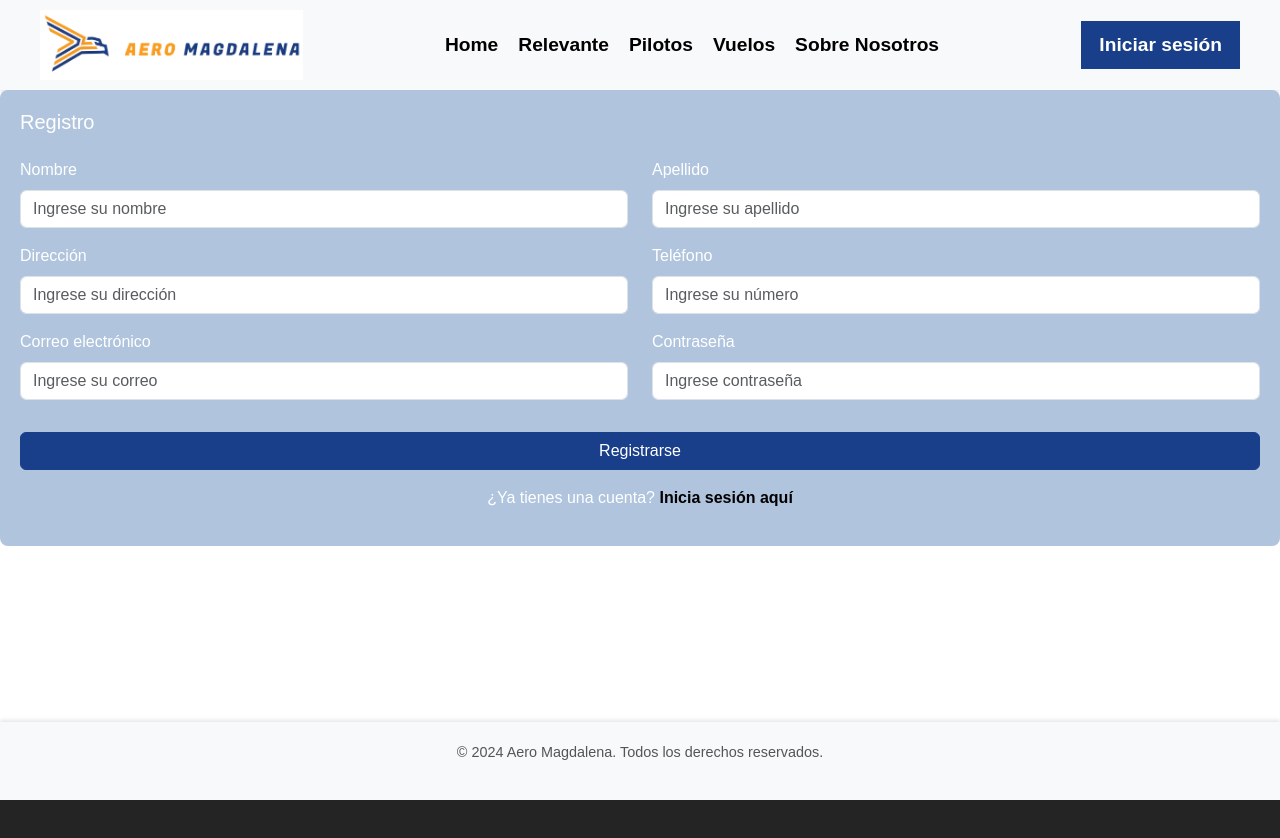
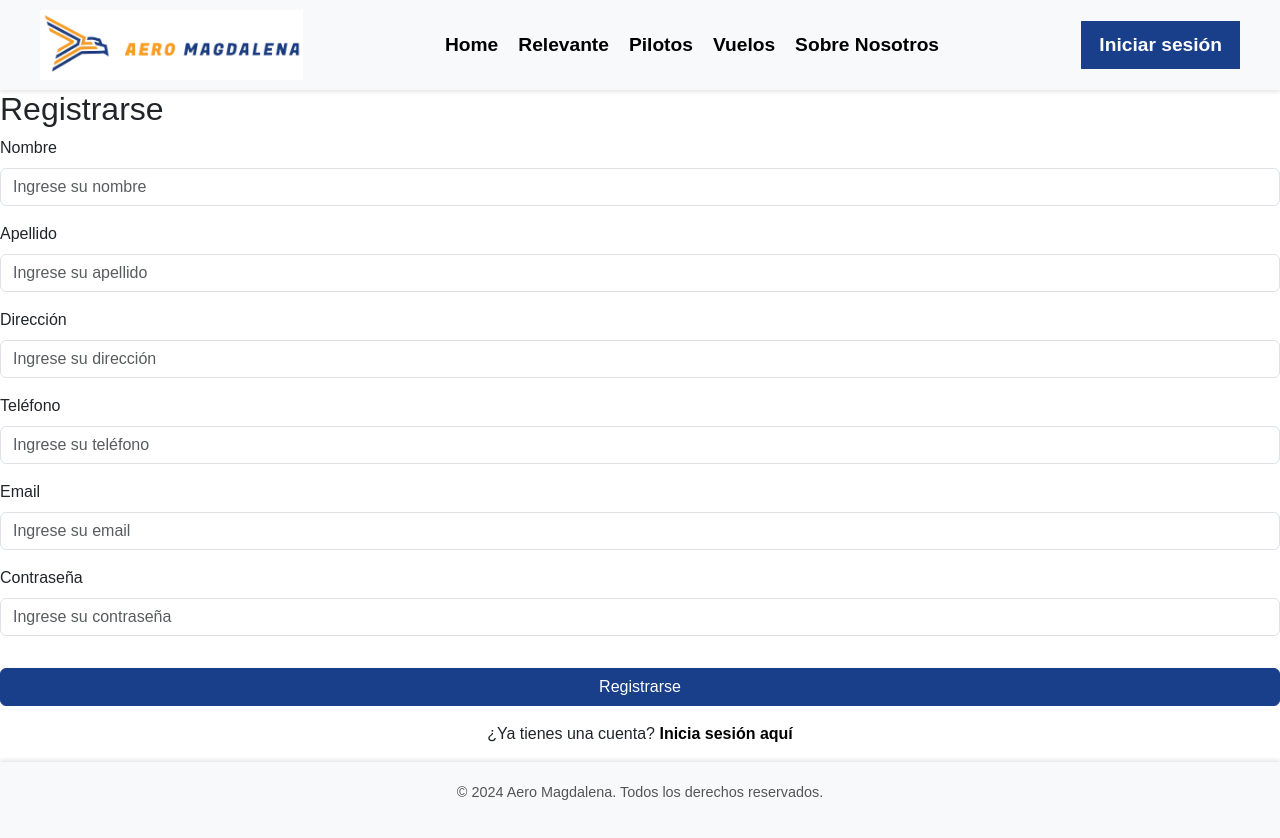
Before and after one commit to anuarthr/vuelosFrontend, a React (Vite) app: page /login in a window 1280 px wide. Both pictures are taken after a click on the element "Regístrate aquí". Before the commit the page ends 800 px from the top, so only its background shows below. Built offline with nearby package versions, Linux system fonts and the light colour scheme.

Commit message:
feature logic

```diff
--- a/src/components/authmenu.tsx
+++ b/src/components/authmenu.tsx
@@ -1,5 +1,5 @@
 import React, { useState } from 'react';
-import { Form, Button, Row, Col, Alert } from 'react-bootstrap';
+import { Form, Button, Alert } from 'react-bootstrap';
 import { useNavigate } from 'react-router-dom';
 import axios from 'axios';
 import { useAuth } from '../contexts/authcontext';
@@ -7,10 +7,11 @@ import { useAuth } from '../contexts/authcontext';
 function AuthMenu() {
   const [isLogin, setIsLogin] = useState(true);
   const [formData, setFormData] = useState({
-    name: '',
+    username: '',
+    nombre: '',
     apellido: '',
     direccion: '',
-    phone: '',
+    telefono: '',
     email: '',
     password: '',
   });
@@ -34,34 +35,15 @@ function AuthMenu() {
     e.preventDefault();
     setError('');
 
-    // Credenciales genéricas temporales
-    const genericEmail = 'user@example.com';
-    const genericPassword = 'password123';
-
-    // Credenciales de administrador
-    const adminEmail = 'admin@example.com';
-    const adminPassword = 'admin123';
-
-    if (formData.email === genericEmail && formData.password === genericPassword) {
-      const userData = {
-        id: 1,
-        nombre: 'Usuario Genérico',
-        email: genericEmail,
-      };
-      localStorage.setItem('user', JSON.stringify(userData));
-      login(userData);
+    try {
+      const response = await axios.post('http://localhost:8081/api/v1/auth/login', {
+        username: formData.username,
+        password: formData.password,
+      });
+      login(response.data);
       navigate('/dashboard');
-    } else if (formData.email === adminEmail && formData.password === adminPassword) {
-      const adminData = {
-        id: 2,
-        nombre: 'Administrador',
-        email: adminEmail,
-      };
-      localStorage.setItem('admin', JSON.stringify(adminData));
-      login(adminData);
-      navigate('/admin');
-    } else {
-      setError('Credenciales incorrectas o usuario no encontrado.');
+    } catch (error) {
+      setError('Error al iniciar sesión: ' + error.message);
     }
   };
 
@@ -69,91 +51,54 @@ function AuthMenu() {
     e.preventDefault();
     setError('');
 
-    if (!formData.name || !formData.apellido || !formData.direccion || !formData.phone || !formData.email || !formData.password) {
-      setError('Todos los campos son obligatorios');
-      return;
-    }
-
-    const newUser = {
-      nombre: formData.name,
+    try {
+      const response = await axios.post('http://localhost:8081/api/v1/auth/signup', {
+        username: formData.username,
+        nombre: formData.nombre,
         apellido: formData.apellido,
         direccion: formData.direccion,
-      telefono: formData.phone,
-      correoElectronico: formData.email,
+        telefono: formData.telefono,
+        email: formData.email,
         password: formData.password,
-    };
-
-    try {
-      const response = await axios.post('http://localhost:8080/api/users', newUser);
-      console.log('Usuario registrado:', response.data);
-      navigate('/login');
+      });
+      login(response.data);
+      navigate('/dashboard');
     } catch (error) {
-      console.error('Error al registrar el usuario:', error);
-      setError('Error al registrar el usuario.');
+      setError('Error al registrar el usuario: ' + error.message);
     }
   };
 
   return (
-    <div style={{ padding: '20px', backgroundColor: '#b0c4de', color: '#fff', borderRadius: '8px' }}>
+    <div className="auth-menu">
+      <h2>{isLogin ? 'Iniciar Sesión' : 'Registrarse'}</h2>
       {error && <Alert variant="danger">{error}</Alert>}
-
+      <Form onSubmit={isLogin ? handleLogin : handleRegister}>
         {isLogin ? (
           <>
-          <h5 className="mb-4">Iniciar sesión</h5>
-          <Form onSubmit={handleLogin}>
-            <Form.Group controlId="formBasicEmail" className="mb-3">
-              <Form.Label>Correo electrónico</Form.Label>
+            <Form.Group controlId="formUsername" className="mb-3">
+              <Form.Label>Nombre de Usuario</Form.Label>
               <Form.Control
-                type="email"
-                name="email"
-                placeholder="Ingrese su correo"
-                value={formData.email}
+                type="text"
+                name="username"
+                placeholder="Ingrese su nombre de usuario"
+                value={formData.username}
                 onChange={handleInputChange}
               />
             </Form.Group>
-            <Form.Group controlId="formBasicPassword" className="mb-3">
-              <Form.Label>Contraseña</Form.Label>
+          </>
+        ) : (
+          <>
+            <Form.Group controlId="formNombre" className="mb-3">
+              <Form.Label>Nombre</Form.Label>
               <Form.Control
-                type="password"
-                name="password"
-                placeholder="Contraseña"
-                value={formData.password}
+                type="text"
+                name="nombre"
+                placeholder="Ingrese su nombre"
+                value={formData.nombre}
                 onChange={handleInputChange}
               />
             </Form.Group>
-            <Button variant="primary" type="submit" className="w-100 mt-3">
-              Iniciar sesión
-            </Button>
-          </Form>
-          <p className="mt-3 text-center">
-            ¿No tienes una cuenta?{' '}
-            <span
-              onClick={toggleAuthMode}
-              style={{ color: '#000', fontWeight: 'bold', cursor: 'pointer' }}
-            >
-              Regístrate aquí
-            </span>
-          </p>
-        </>
-      ) : (
-        <>
-          <h5 className="mb-4">Registro</h5>
-          <Form onSubmit={handleRegister}>
-            <Row>
-              <Col md={6}>
-                <Form.Group controlId="formBasicName" className="mb-3">
-                  <Form.Label>Nombre</Form.Label>
-                  <Form.Control
-                    type="text"
-                    name="name"
-                    placeholder="Ingrese su nombre"
-                    value={formData.name}
-                    onChange={handleInputChange}
-                  />
-                </Form.Group>
-              </Col>
-              <Col md={6}>
-                <Form.Group controlId="formBasicApellido" className="mb-3">
+            <Form.Group controlId="formApellido" className="mb-3">
               <Form.Label>Apellido</Form.Label>
               <Form.Control
                 type="text"
@@ -163,9 +108,7 @@ function AuthMenu() {
                 onChange={handleInputChange}
               />
             </Form.Group>
-              </Col>
-              <Col md={6}>
-                <Form.Group controlId="formBasicDireccion" className="mb-3">
+            <Form.Group controlId="formDireccion" className="mb-3">
               <Form.Label>Dirección</Form.Label>
               <Form.Control
                 type="text"
@@ -175,59 +118,51 @@ function AuthMenu() {
                 onChange={handleInputChange}
               />
             </Form.Group>
-              </Col>
-              <Col md={6}>
-                <Form.Group controlId="formBasicPhone" className="mb-3">
+            <Form.Group controlId="formTelefono" className="mb-3">
               <Form.Label>Teléfono</Form.Label>
               <Form.Control
                 type="text"
-                    name="phone"
-                    placeholder="Ingrese su número"
-                    value={formData.phone}
+                name="telefono"
+                placeholder="Ingrese su teléfono"
+                value={formData.telefono}
                 onChange={handleInputChange}
               />
             </Form.Group>
-              </Col>
-              <Col md={6}>
-                <Form.Group controlId="formBasicEmail" className="mb-3">
-                  <Form.Label>Correo electrónico</Form.Label>
+            <Form.Group controlId="formEmail" className="mb-3">
+              <Form.Label>Email</Form.Label>
               <Form.Control
                 type="email"
                 name="email"
-                    placeholder="Ingrese su correo"
+                placeholder="Ingrese su email"
                 value={formData.email}
                 onChange={handleInputChange}
               />
             </Form.Group>
-              </Col>
-              <Col md={6}>
-                <Form.Group controlId="formBasicPassword" className="mb-3">
+          </>
+        )}
+        <Form.Group controlId="formPassword" className="mb-3">
           <Form.Label>Contraseña</Form.Label>
           <Form.Control
             type="password"
             name="password"
-                    placeholder="Ingrese contraseña"
+            placeholder="Ingrese su contraseña"
             value={formData.password}
             onChange={handleInputChange}
           />
         </Form.Group>
-              </Col>
-            </Row>
         <Button variant="primary" type="submit" className="w-100 mt-3">
-              Registrarse
+          {isLogin ? 'Iniciar Sesión' : 'Registrarse'}
         </Button>
       </Form>
       <p className="mt-3 text-center">
-            ¿Ya tienes una cuenta?{' '}
+        {isLogin ? '¿No tienes una cuenta? ' : '¿Ya tienes una cuenta? '}
         <span
           onClick={toggleAuthMode}
           style={{ color: '#000', fontWeight: 'bold', cursor: 'pointer' }}
         >
-              Inicia sesión aquí
+          {isLogin ? 'Regístrate aquí' : 'Inicia sesión aquí'}
         </span>
       </p>
-        </>
-      )}
     </div>
   );
 }
--- a/src/components/dashboard.tsx
+++ b/src/components/dashboard.tsx
@@ -28,29 +28,36 @@ const Dashboard = () => {
   const [success, setSuccess] = useState('');
 
   useEffect(() => {
+    if (!user || !user.id) {
+      setError('Usuario no autenticado');
+      return;
+    }
+
     // Fetch user reservations
     const fetchReservations = async () => {
       try {
-        const response = await axios.get(`http://localhost:8080/api/reservations?userId=${user.id}`);
+        const response = await axios.get(`http://localhost:8081/api/v1/reservations?userId=${user.id}`);
         setReservations(response.data);
       } catch (error) {
         console.error('Error fetching reservations:', error);
+        setError('Error al obtener las reservas');
       }
     };
 
     // Fetch available flights
     const fetchFlights = async () => {
       try {
-        const response = await axios.get('http://localhost:8080/api/flights');
+        const response = await axios.get('http://localhost:8081/api/v1/flights');
         setFlights(response.data);
       } catch (error) {
         console.error('Error fetching flights:', error);
+        setError('Error al obtener los vuelos');
       }
     };
 
     fetchReservations();
     fetchFlights();
-  }, [user.id]);
+  }, [user]);
 
   const handleInputChange = (e: { target: { name: any; value: any; }; }) => {
     const { name, value } = e.target;
@@ -73,7 +80,7 @@ const Dashboard = () => {
     setError('');
     setSuccess('');
     try {
-      const response = await axios.post('http://localhost:8080/api/reservations', {
+      const response = await axios.post('http://localhost:8081/api/v1/reservations', {
         userId: user.id,
         ...formData,
       });
@@ -88,7 +95,7 @@ const Dashboard = () => {
 
   const handleDeleteReservation = async (reservationId) => {
     try {
-      await axios.delete(`http://localhost:8080/api/reservations/${reservationId}`);
+      await axios.delete(`http://localhost:8081/api/v1/reservations/${reservationId}`);
       setReservations(reservations.filter(reservation => reservation.id !== reservationId));
       setSuccess('Reserva cancelada exitosamente');
     } catch (error) {
@@ -102,13 +109,25 @@ const Dashboard = () => {
     setError('');
     setSuccess('');
     try {
-      const response = await axios.put(`http://localhost:8080/api/users/${user.id}`, profileData);
+      const response = await axios.put(`http://localhost:8081/api/v1/users/${user.id}`, profileData);
       login(response.data);
       setShowEditProfileModal(false);
       setSuccess('Perfil actualizado exitosamente');
     } catch (error) {
       console.error('Error updating profile:', error);
       setError('Error al actualizar el perfil');
+    }
+  };
+
+  const handleDeleteAccount = async () => {
+    try {
+      await axios.delete(`http://localhost:8081/api/v1/users/${user.id}`);
+      // Logout the user after deleting the account
+      login(null);
+      navigate('/login');
+    } catch (error) {
+      console.error('Error deleting account:', error);
+      setError('Error al eliminar la cuenta');
     }
   };
 
@@ -152,6 +171,9 @@ const Dashboard = () => {
           </Card>
         </Col>
       </Row>
+      <Button variant="danger" className="mt-3" onClick={handleDeleteAccount}>
+        Eliminar Cuenta
+      </Button>
       <Button variant="success" className="mt-3" onClick={() => setShowReservations(!showReservations)}>
         {showReservations ? 'Ocultar Reservas y Vuelos' : 'Ver Reservas y Vuelos'}
       </Button>
```
Also changed, not shown: src/api/apiService.tsx (added, +13 -0 lines). Lines whose indentation alone changed are shown as unchanged.
